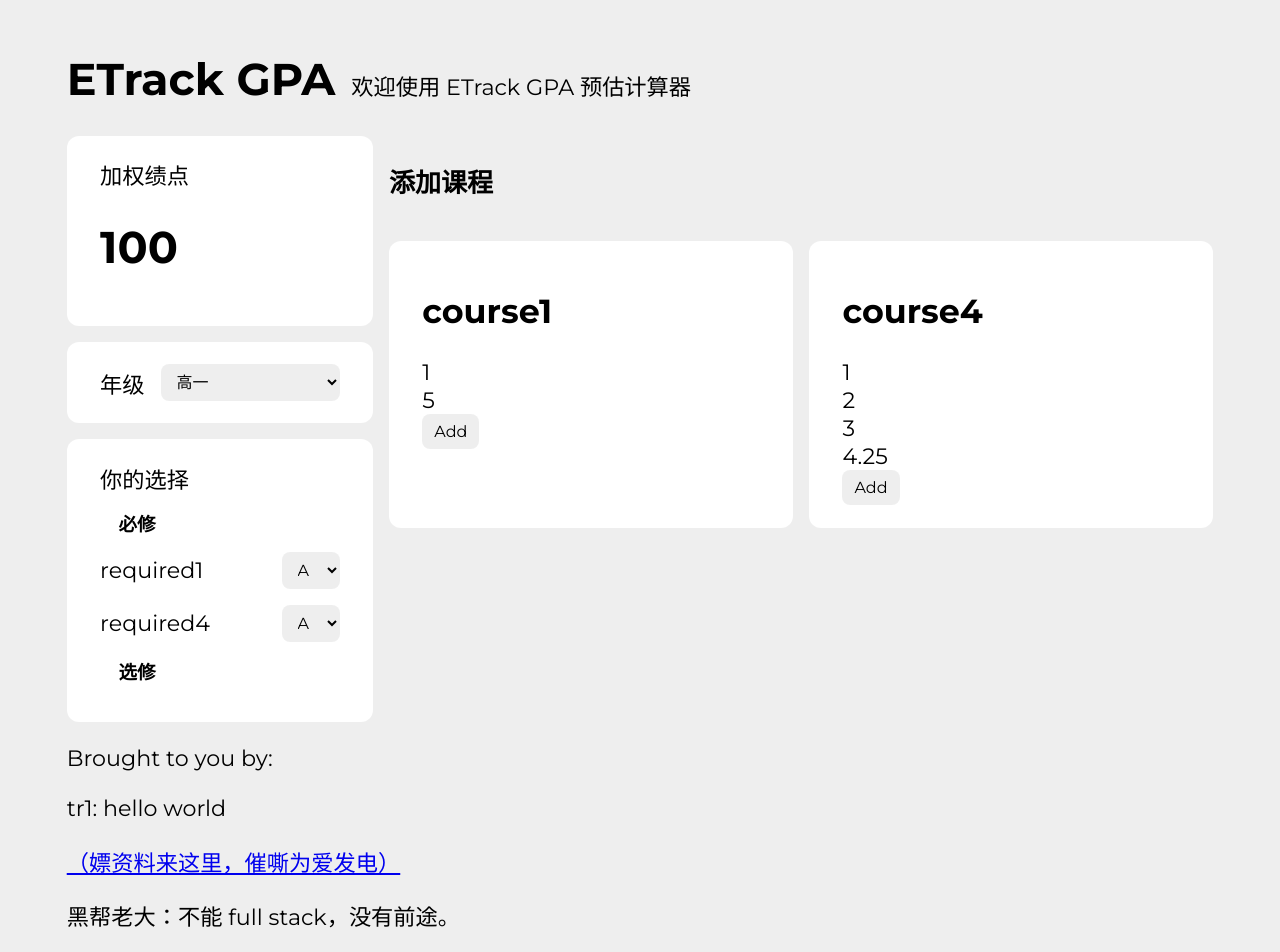
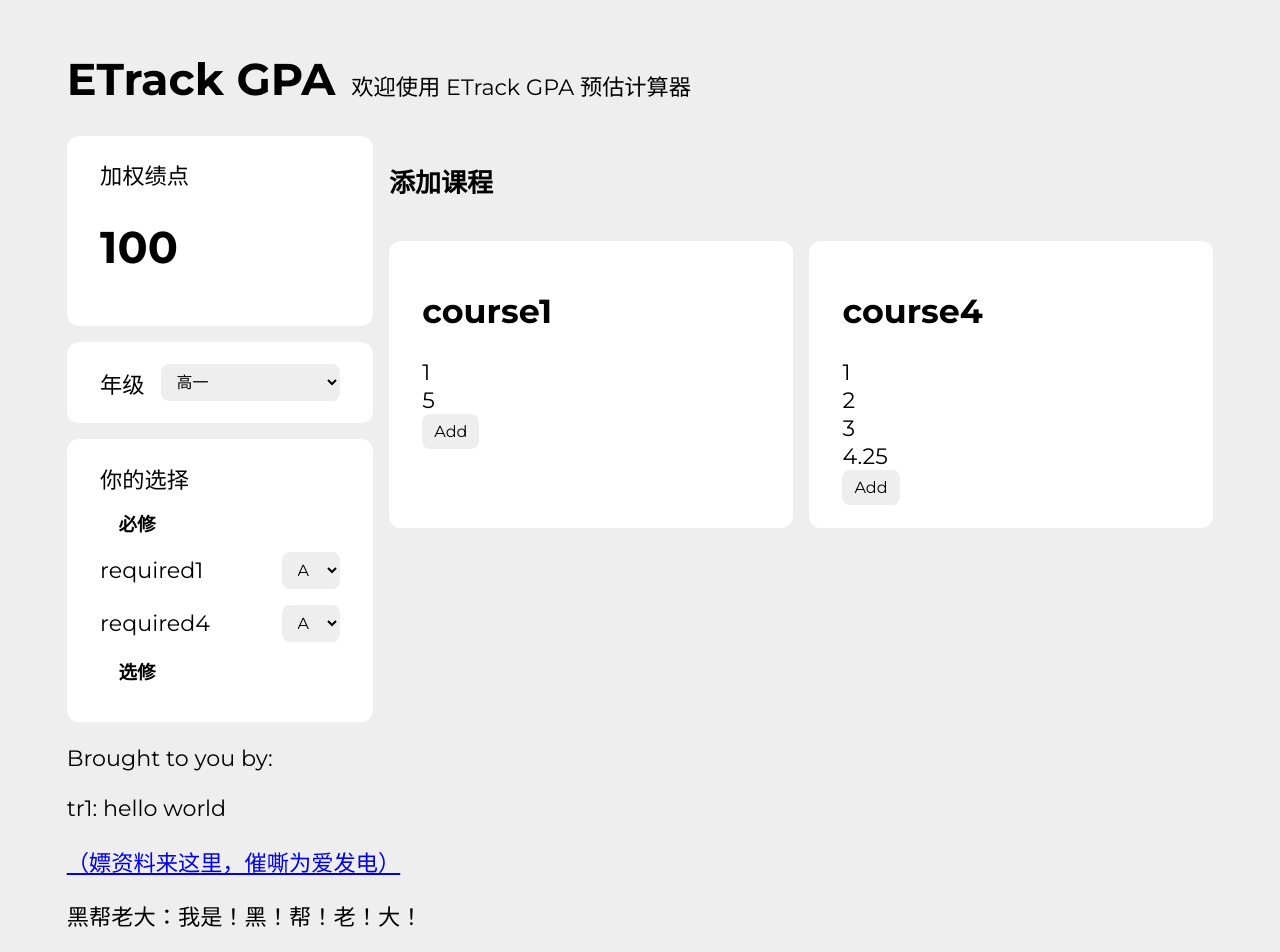
Before and after one commit to Tofutush/etrack, a React (Vite) app: page / in a window 1280 px wide. Shown: the top 952 px of the page. Built offline with nearby package versions, Linux system fonts and the light colour scheme; a web font is replaced by a local one.

Commit message:
update msg

```diff
--- a/src/uicrap/Footer.tsx
+++ b/src/uicrap/Footer.tsx
@@ -4,7 +4,7 @@ function Footer() {
             <p>Brought to you by:</p>
             <p>tr1: hello world</p>
             <p><a href="https://smsfoundation4.wordpress.com">（嫖资料来这里，催嘶为爱发电）</a></p>
-            <p>黑帮老大：不能 full stack，没有前途。</p>
+            <p>黑帮老大：我是！黑！帮！老！大！</p>
             <p><a href="https://tofutush.github.io/The-Iron-Ragdoll/">（老大私货）</a></p>
             <p>草台算法，不能保证准确性。</p>
             <p>如有出入，老大概不负责。</p>
```
